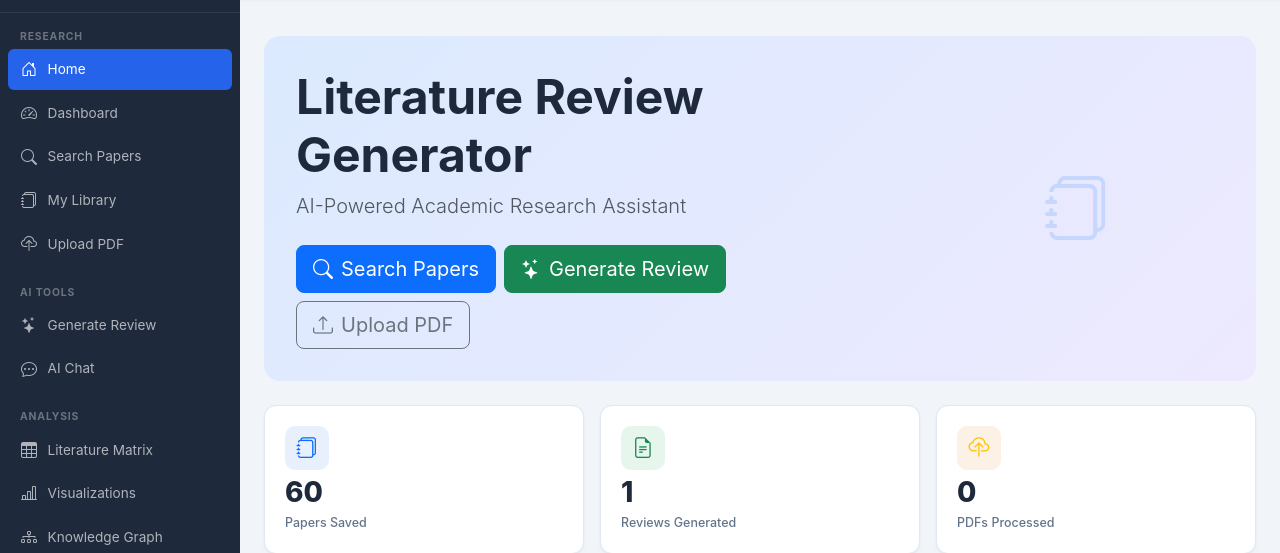
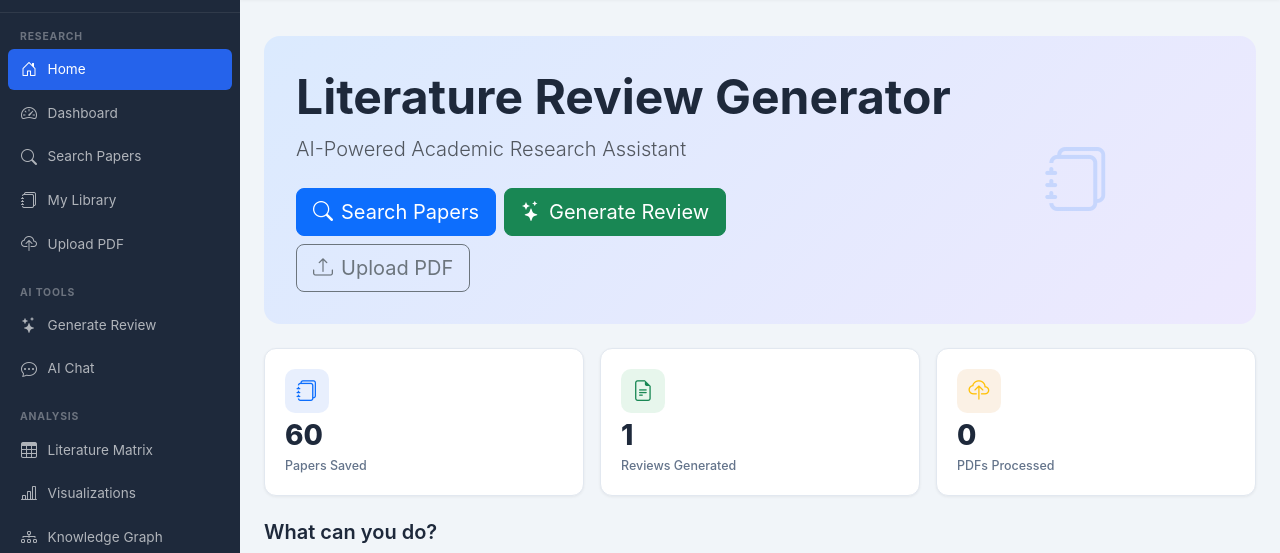
Before and after one commit to julisunkan/literature, a Flask app: page / in a window 1280 px wide. Shown: the part 56-609 px from the top of the page. Run offline with Flask 3, Linux system fonts and the light colour scheme; data comes from the database, SQL or seed files in the repository; data that the repository does not hold is empty.

Commit message:
Ensure page title displays on a single line
Update index.html to apply `white-space: nowrap` to the main heading element.

Replit-Commit-Author: Agent
Replit-Commit-Session-Id: f0e80ddb-8cc3-4754-8471-07f9b031f8ca
Replit-Commit-Checkpoint-Type: full_checkpoint
Replit-Commit-Event-Id: b44fa579-8f36-4fa0-a086-f590cbd8f640
Replit-Commit-Screenshot-Url: https://storage.googleapis.com/screenshot-production-us-central1/3c95be58-d715-4133-a506-2487d90dbb48/f0e80ddb-8cc3-4754-8471-07f9b031f8ca/jyQmn63
Replit-Helium-Checkpoint-Created: true

```diff
--- a/templates/index.html
+++ b/templates/index.html
@@ -6,7 +6,7 @@
 <div class="hero-section mb-4">
   <div class="row align-items-center">
     <div class="col-lg-8">
-      <h1 class="display-5 fw-bold mb-2">{{ site.get('site_name','Literature Review Generator') }}</h1>
+      <h1 class="display-5 fw-bold mb-2" style="white-space:nowrap;">{{ site.get('site_name','Literature Review Generator') }}</h1>
       <p class="lead text-muted mb-4">{{ site.get('site_tagline','Free AI-powered academic research assistant') }}</p>
       <div class="d-flex flex-wrap gap-2">
         <a href="/search" class="btn btn-primary btn-lg"><i class="bi bi-search me-2"></i>Search Papers</a>
```
